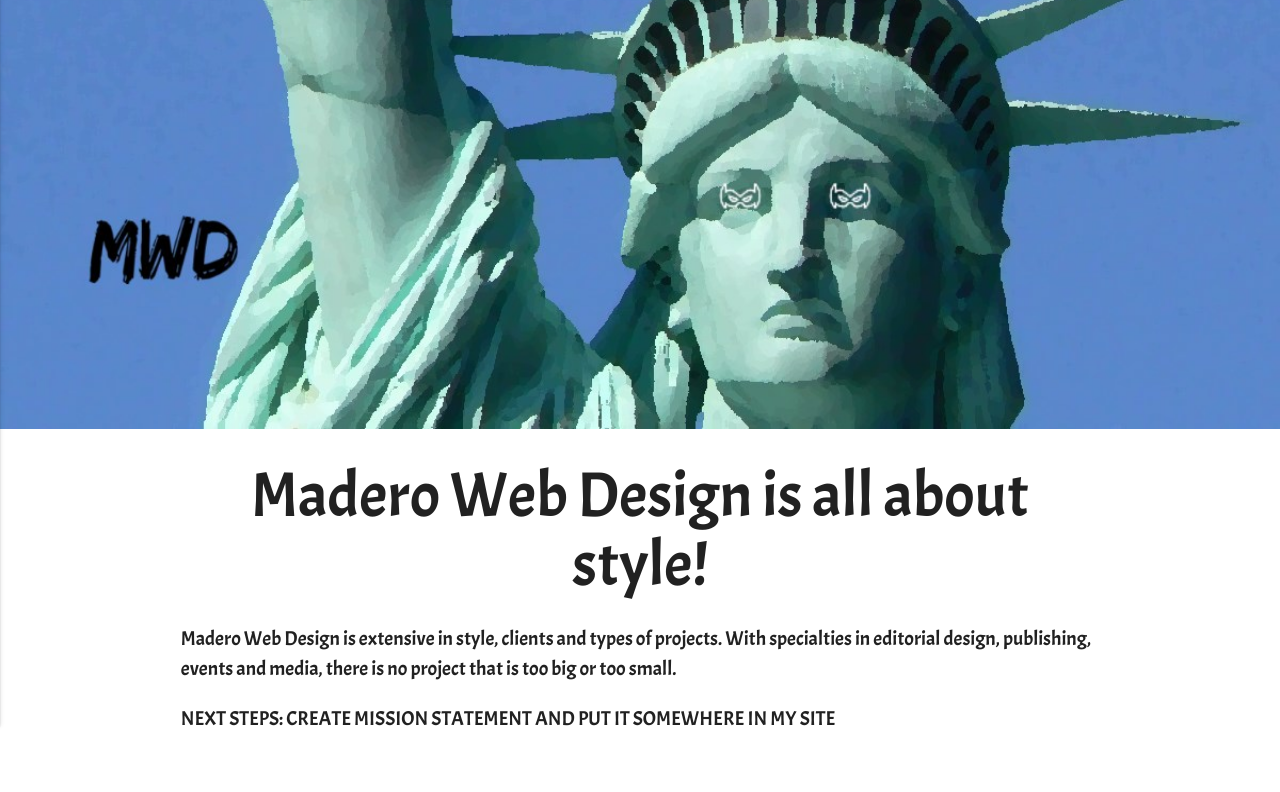
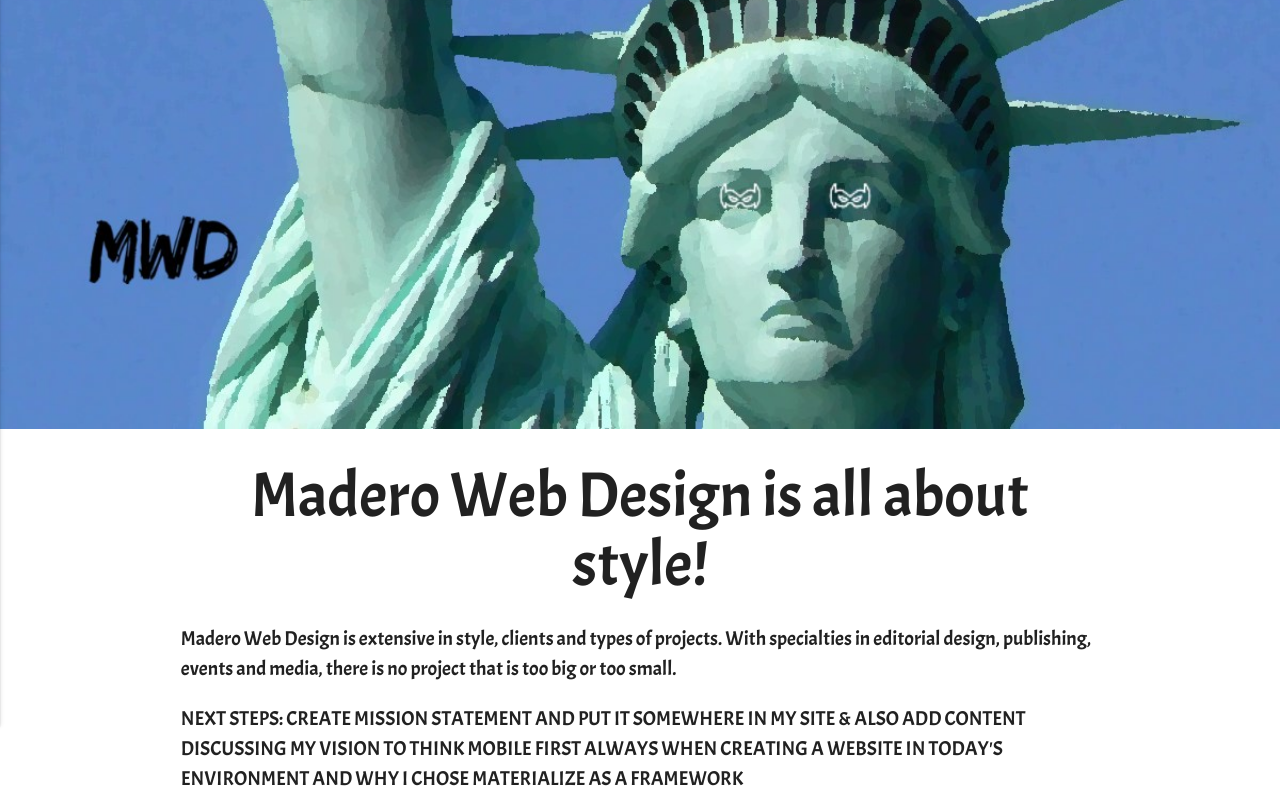
Before and after one commit to kevin-england/Madero, a website: page public/index.html in a window 1280 px wide. Shown: the part 135-927 px from the top of the page. Drawn offline with Linux system fonts and the light colour scheme.

Commit message:
Content additions made to the homepage

```diff
--- a/public/index.html
+++ b/public/index.html
@@ -50,7 +50,7 @@
         <div class="row">
           <h1 class="center-align">Madero Web Design is all about style!</h1>
           <p>Madero Web Design is extensive in style, clients and types of projects. With specialties in editorial design, publishing, events and media, there is no project that is too big or too small.</p>
-          <p>NEXT STEPS: CREATE MISSION STATEMENT AND PUT IT SOMEWHERE IN MY SITE</p>
+          <p>NEXT STEPS: CREATE MISSION STATEMENT AND PUT IT SOMEWHERE IN MY SITE & ALSO ADD CONTENT DISCUSSING MY VISION TO THINK MOBILE FIRST ALWAYS WHEN CREATING A WEBSITE IN TODAY'S ENVIRONMENT AND WHY I CHOSE MATERIALIZE AS A FRAMEWORK</p>
         </div>
       </div>
       <div class="container fluid">
```
